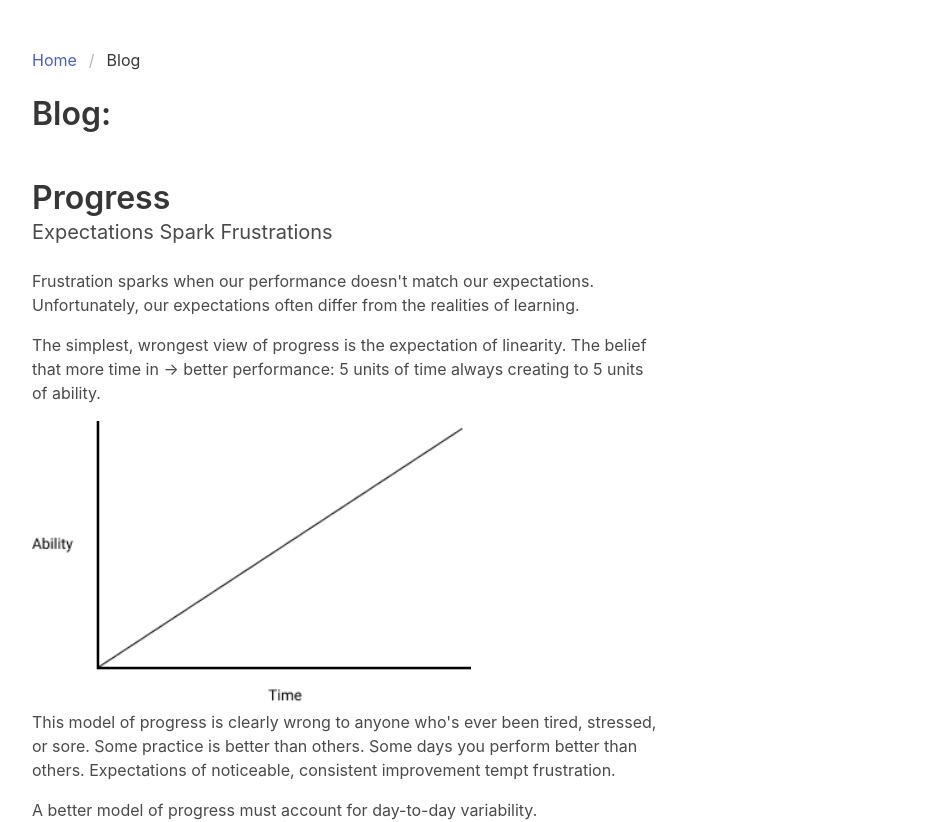
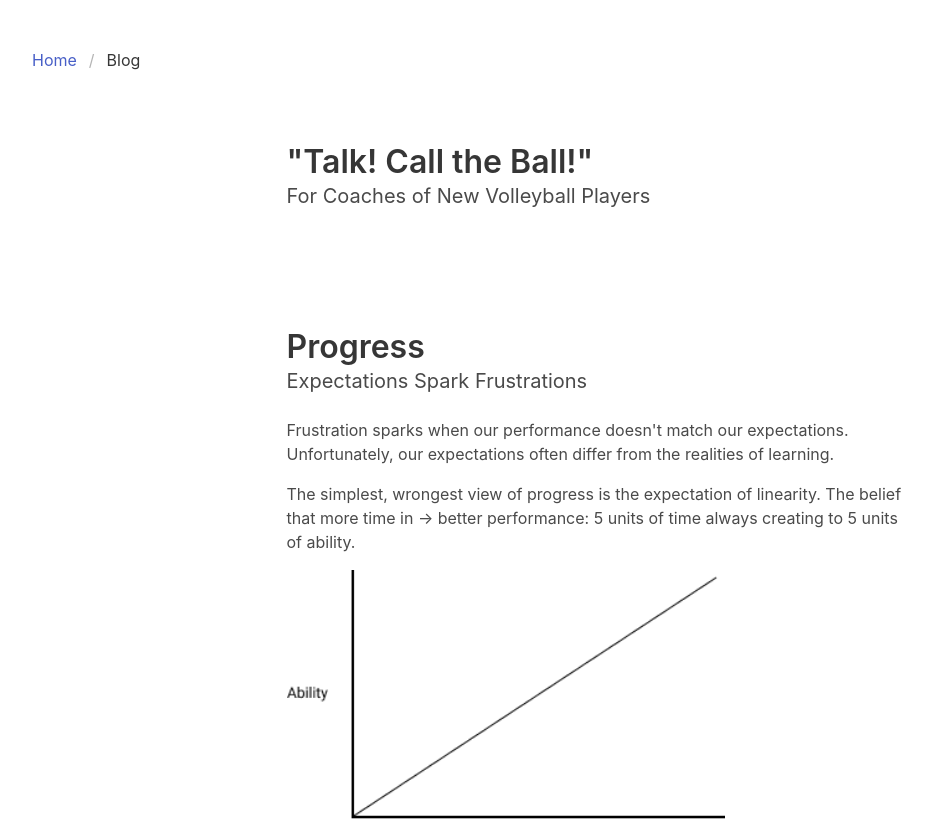
Before and after one commit to eli1797/Learning_Vue, a Vue app in the folder blog/: page /blog in a window 1280 px wide. Shown: the top 822 px of the page, without its empty margins (16-948 px from the left). Built offline with nearby package versions, Linux system fonts and the light colour scheme.

Commit message:
center blog, title for upcoming talk call the ball rewrite

```diff
--- a/blog/src/views/Blog.vue
+++ b/blog/src/views/Blog.vue
@@ -1,14 +1,19 @@
 <template>
-  <div class="blog" style="max-width: 675px">
+  <div class="container" style="max-width: 675px">
+    <div id="posts">
 
-    <div class="container">
-      <h1 class="title">Blog:</h1>
-<!--       <h2 class="subtitle">
-        My writing
-      </h2> -->
-    </div>
+      <article id="fundamentals" class="section pl-0">
+        <div class="container">
+          <h1 class="title">"Talk! Call the Ball!"</h1>
+          <h2 class="subtitle">For Coaches of New Volleyball Players</h2>
 
-    <div id="posts">
+           <div class="content">
+
+           </div>
+
+        </div>
+      </article>
+
       <article id="progress" class="section pl-0">
         <div class="container">
           <h1 class="title">Progress</h1>
--- a/blog/src/views/Home.vue
+++ b/blog/src/views/Home.vue
@@ -78,7 +78,7 @@ export default {
     return {
       // Ideas to add: "Proceed with caution", ""
       // randomPhrases: ["How tall are you?", "General Kenobi", "Motor learning nerds", "You are here", "Proceed with caution"]
-      randomPhrases: ["How can we improve city life?", "How could we improve first meetings, introductions, or dates?", "When do I feel like meditating, exercising, or eating well? How can I get into that state more often?", "How could we improve drought preparedness? How can we get more freshwater?", "How can hydrogen be generated, stored, and used without emitting pollutants or GHG?", "What comes after the book? How could we store/transmit knowledge more effectively?"],
+      randomPhrases: ["How can we improve city life?", "How could we improve first meetings, introductions, and dates?", "When do I feel like meditating, exercising, or eating well? How can I get into that state more often?", "How could we improve drought preparedness? How can we get more freshwater?", "How can hydrogen be generated, stored, and used without emitting pollutants or GHG?", "What comes after the book? How could we store/transmit knowledge more effectively?"],
       aboutPhrases: ["Often asked to get items from high places", "I like cooking", "Volleyball, Programming, Nature"]
     }
   },
```
Also changed, not shown: 1 other file (tests, documents, lock files or other folders).
